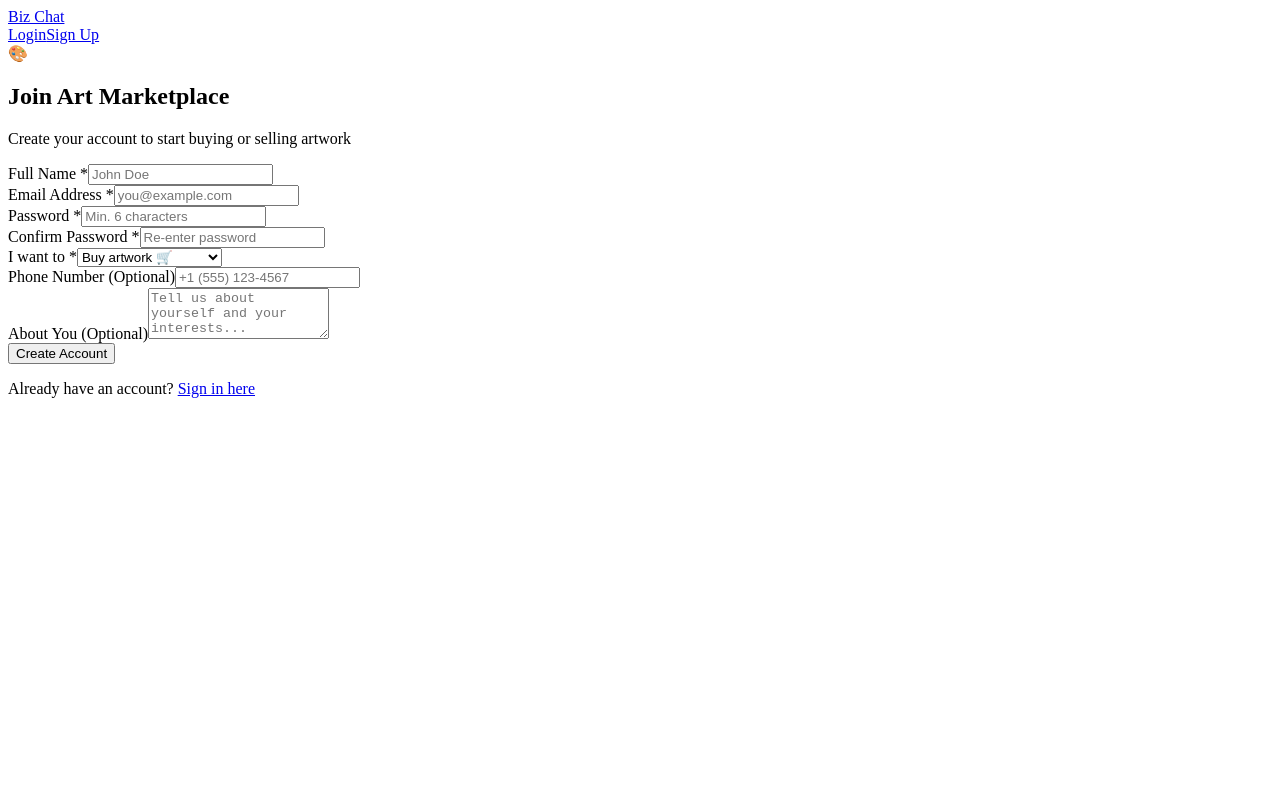
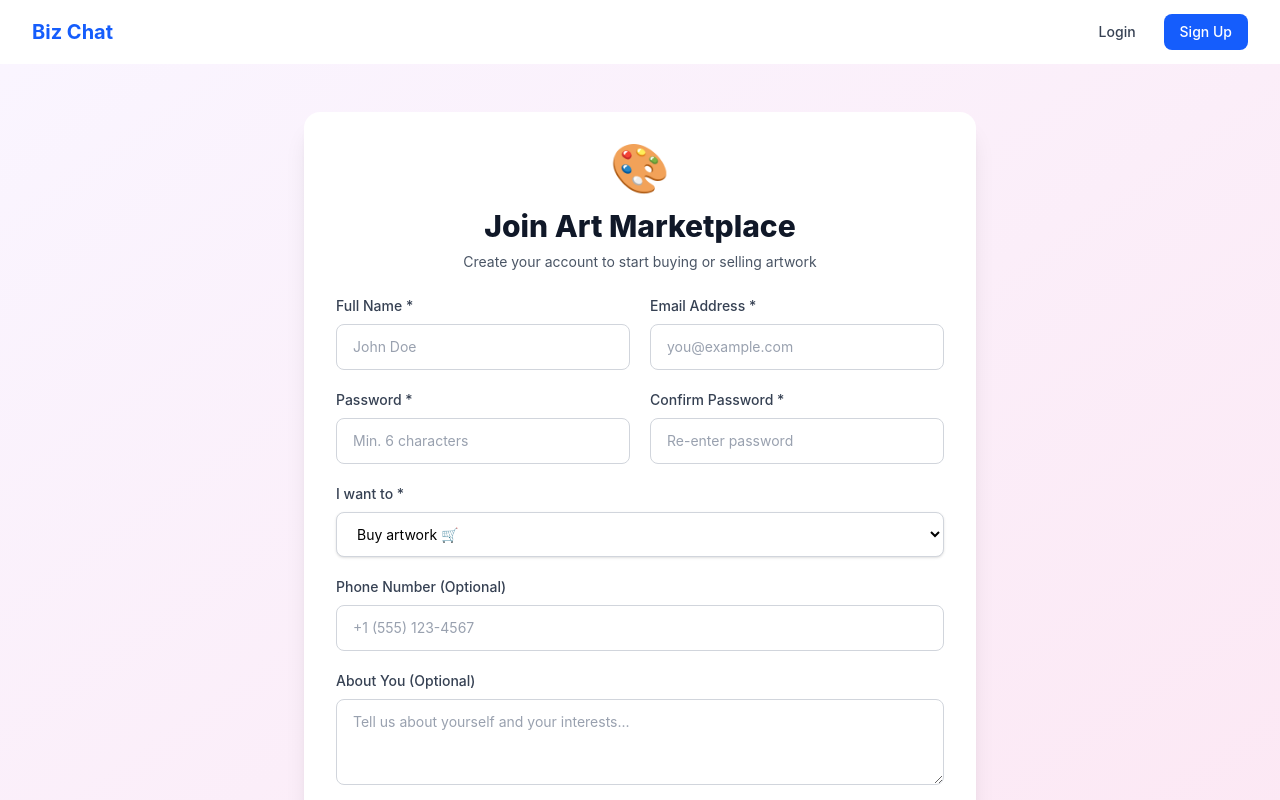
Before and after one commit to Neha020401/BizChat, a React app in the folder interface/: page /signup in a window 1280 px wide. Shown: the top 800 px of the page. Built offline with nearby package versions, Linux system fonts and the light colour scheme; the HTML template or start-up script is replaced by a standard one.

Commit message:
correcting the port and mistakes

```diff
--- a/interface/src/components/auth/Signup.jsx
+++ b/interface/src/components/auth/Signup.jsx
@@ -9,7 +9,7 @@ const Signup = () => {
     password: '',
     confirmPassword: '',
     role: 'BUYER',
-    phone: '',
+    phoneno: '',
     bio: '',
   });
   const [error, setError] = useState('');
@@ -221,9 +221,9 @@ const Signup = () => {
               </label>
               <input
                 id="phone"
-                name="phone"
+                name="phoneno"
                 type="tel"
-                value={formData.phone}
+                value={formData.phoneno}
                 onChange={handleChange}
                 disabled={loading}
                 className="appearance-none relative block w-full px-4 py-3 border border-gray-300 placeholder-gray-400 text-gray-900 rounded-lg focus:outline-none focus:ring-2 focus:ring-purple-500 focus:border-purple-500 sm:text-sm transition disabled:bg-gray-100"
--- a/interface/src/main.jsx
+++ b/interface/src/main.jsx
@@ -1,7 +1,7 @@
 import React from 'react';
 import ReactDOM from 'react-dom/client';
 import App from './App.jsx';
-// import './index.css';
+import './index.css';
 window.global = window;
 
 
--- a/interface/src/services/api.js
+++ b/interface/src/services/api.js
@@ -1,6 +1,6 @@
 import axios  from "axios";
 
-const API_BASE_URL = "http://localhost:8000/BizChat";
+const API_BASE_URL = "http://localhost:8080/BizChat";
 
 const api = axios.create({
     baseURL: API_BASE_URL,
--- a/interface/src/services/authService.js
+++ b/interface/src/services/authService.js
@@ -3,15 +3,15 @@ import api from "./api";
 const authService = {
 signup:async(userDate)=>{
         const response = await api.post("/verifyuser/signup",userDate);
-        if(response.date.token){
+        if(response.data.token){
             localStorage.setItem("token",response.data.token);
             localStorage.setItem("user",JSON.stringify(response.data.user));
         }
         return response.data;
 },
 login:async(credentials)=>{
-        const response = await api.post('verifyuser/login',credentials);
-        if(response.date.token){
+        const response = await api.post('/verifyuser/login',credentials);
+        if(response.data.token){
             localStorage.setItem('token',response.data.token);
             localStorage.setItem('user',JSON.stringify(response.data));
         }
```
